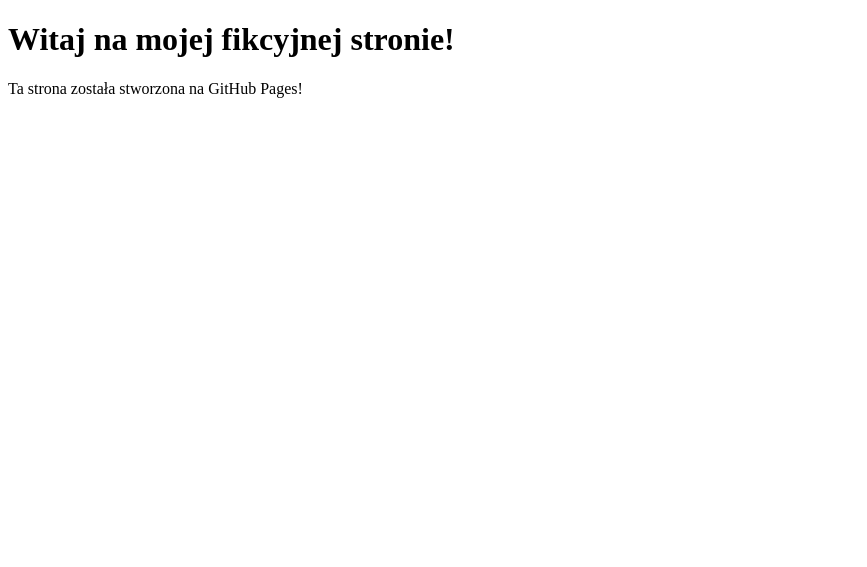
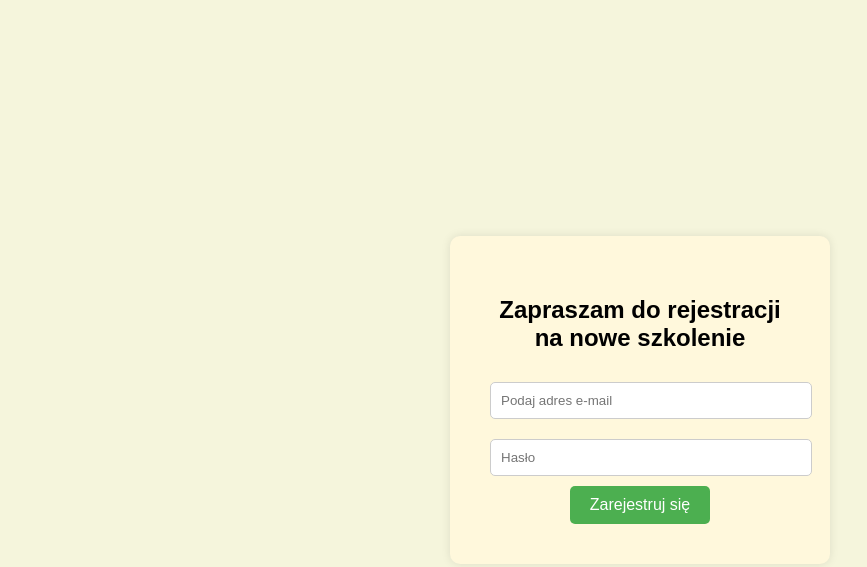
Before and after one commit to dnowakowski/registration, a plain HTML site: page index.html in a window 1280 px wide. Shown: the whole page, without its empty margins (0-867 px from the left). Drawn offline with Linux system fonts and the light colour scheme.

Commit message:
Update index.html

```diff
--- a/index.html
+++ b/index.html
@@ -3,10 +3,58 @@
 <head>
     <meta charset="UTF-8">
     <meta name="viewport" content="width=device-width, initial-scale=1.0">
-    <title>Moja Strona</title>
+    <title>Rejestracja</title>
+    <style>
+        body {
+            background-color: #F5F5DC; /* Beżowy kolor */
+            display: flex;
+            justify-content: center;
+            align-items: center;
+            height: 100vh;
+            margin: 0;
+            font-family: Arial, sans-serif;
+        }
+
+        .container {
+            background-color: #FFF8DC; /* Jasny odcień beżowego dla kwadratu */
+            padding: 40px;
+            border-radius: 10px;
+            box-shadow: 0 0 10px rgba(0, 0, 0, 0.1);
+            text-align: center;
+            width: 300px;
+        }
+
+        input {
+            width: 100%;
+            padding: 10px;
+            margin: 10px 0;
+            border: 1px solid #ccc;
+            border-radius: 5px;
+        }
+
+        button {
+            padding: 10px 20px;
+            background-color: #4CAF50;
+            color: white;
+            border: none;
+            border-radius: 5px;
+            cursor: pointer;
+            font-size: 16px;
+        }
+
+        button:hover {
+            background-color: #45a049;
+        }
+    </style>
 </head>
 <body>
-    <h1>Witaj na mojej fikcyjnej stronie!</h1>
-    <p>Ta strona została stworzona na GitHub Pages!</p>
+    <div class="container">
+        <h2>Zapraszam do rejestracji na nowe szkolenie</h2>
+        <form>
+            <input type="email" placeholder="Podaj adres e-mail" required><br>
+            <input type="password" placeholder="Hasło" required><br>
+            <button type="submit">Zarejestruj się</button>
+        </form>
+    </div>
 </body>
 </html>
```
